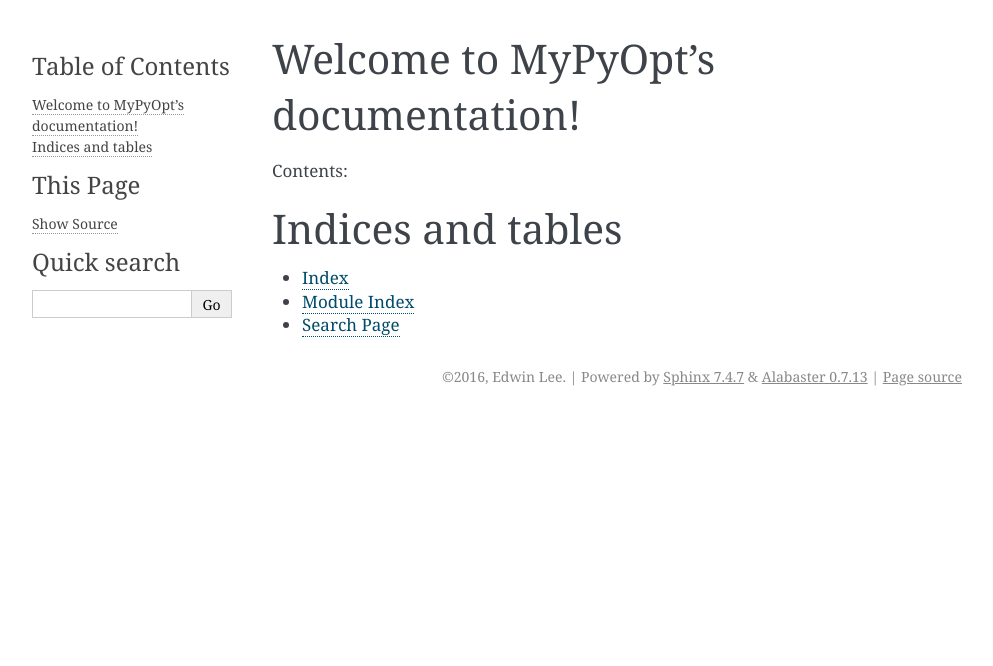
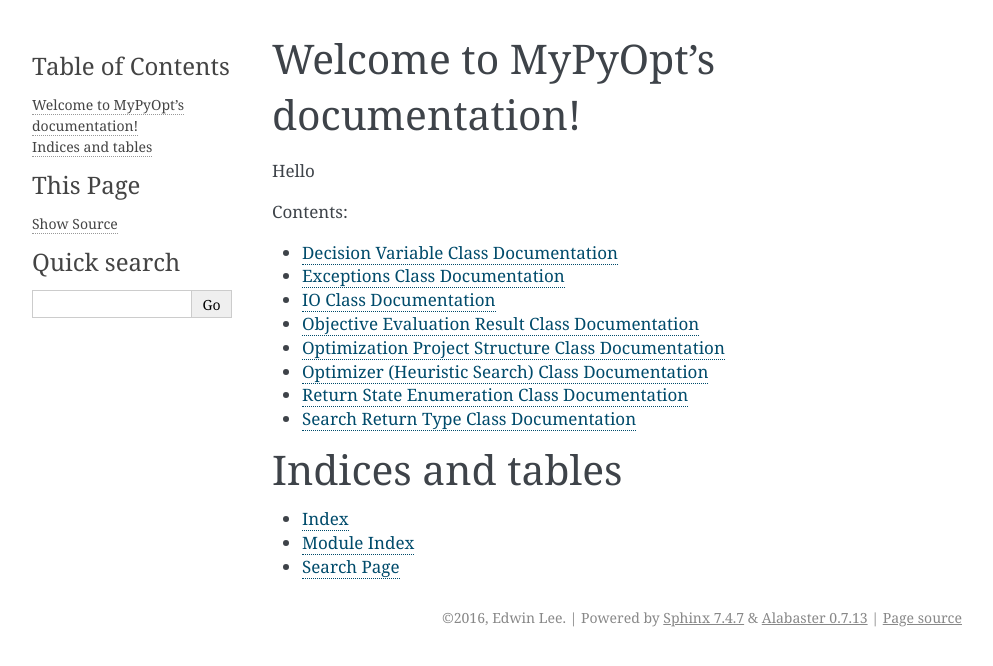
Before and after one commit to Myoldmopar/MyPyOpt, a Sphinx documentation site: the page built from docs/index.rst, in a window 1280 px wide. Shown: the top 666 px of the page, without its empty margins (148-1141 px from the left). Built offline with Sphinx 7.4.7, drawn with Linux system fonts in a browser that asks for light colours.

Commit message:
Add documentation start

```diff
--- /dev/null
+++ b/docs/DecisionVariable.rst
@@ -0,0 +1,8 @@
+Decision Variable Class Documentation
+=====================================
+
+.. automodule:: DecisionVariable
+    :members:
+    :undoc-members:
+    :show-inheritance:
+    :noindex:
--- /dev/null
+++ b/docs/InputOutput.rst
@@ -0,0 +1,8 @@
+IO Class Documentation
+======================
+
+.. automodule:: InputOutput
+    :members:
+    :undoc-members:
+    :show-inheritance:
+    :noindex:
--- /dev/null
+++ b/docs/ObjectiveEvaluation.rst
@@ -0,0 +1,8 @@
+Objective Evaluation Result Class Documentation
+===============================================
+
+.. automodule:: ObjectiveEvaluation
+    :members:
+    :undoc-members:
+    :show-inheritance:
+    :noindex:
--- /dev/null
+++ b/docs/OptimizationStructure.rst
@@ -0,0 +1,8 @@
+Optimization Project Structure Class Documentation
+==================================================
+
+.. automodule:: SimulationStructure
+    :members:
+    :undoc-members:
+    :show-inheritance:
+    :noindex:
--- /dev/null
+++ b/docs/Optimizer.rst
@@ -0,0 +1,8 @@
+Optimizer (Heuristic Search) Class Documentation
+================================================
+
+.. automodule:: Optimizer
+    :members:
+    :undoc-members:
+    :show-inheritance:
+    :noindex:
--- /dev/null
+++ b/docs/ReturnStateEnum.rst
@@ -0,0 +1,8 @@
+Return State Enumeration Class Documentation
+============================================
+
+.. automodule:: ReturnStateEnum
+    :members:
+    :undoc-members:
+    :show-inheritance:
+    :noindex:
--- /dev/null
+++ b/docs/SearchReturnType.rst
@@ -0,0 +1,8 @@
+Search Return Type Class Documentation
+======================================
+
+.. automodule:: SearchReturnType
+    :members:
+    :undoc-members:
+    :show-inheritance:
+    :noindex:
--- a/docs/conf.py
+++ b/docs/conf.py
@@ -18,7 +18,7 @@
 # If extensions (or modules to document with autodoc) are in another directory,
 # add these directories to sys.path here. If the directory is relative to the
 # documentation root, use os.path.abspath to make it absolute, like shown here.
-#sys.path.insert(0, os.path.abspath('.'))
+sys.path.insert(0, os.path.abspath('../mypyopt'))
 
 # -- General configuration ------------------------------------------------
 
--- a/docs/index.rst
+++ b/docs/index.rst
@@ -6,12 +6,21 @@
 Welcome to MyPyOpt's documentation!
 ===================================
 
+Hello
+
 Contents:
 
 .. toctree::
    :maxdepth: 2
 
-
+   DecisionVariable
+   Exceptions
+   InputOutput
+   ObjectiveEvaluation
+   OptimizationStructure
+   Optimizer
+   ReturnStateEnum
+   SearchReturnType
 
 Indices and tables
 ==================
```
Also changed, not shown: docs/Exceptions.rst (added, +8 -0 lines), 1 other file.
